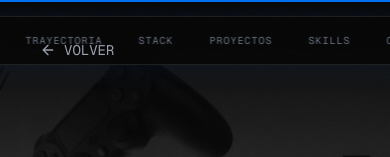
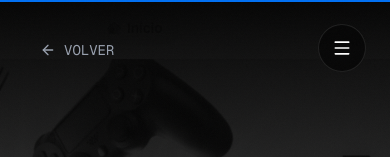
Before and after one commit to PabloLinares06/Portafolio, a Next.js app: page /projects/natechnology in a window 390 px wide. Shown: the top 157 px of the page. Built offline with nearby package versions, Linux system fonts and the light colour scheme.

Commit message:
restauracion del navbar

```diff
--- a/src/components/Navbar.tsx
+++ b/src/components/Navbar.tsx
@@ -1,9 +1,10 @@
 'use client';
 
 import { useEffect, useState } from 'react';
-import { motion, useScroll, useMotionValueEvent } from 'framer-motion';
+import { motion, useScroll, useMotionValueEvent, AnimatePresence } from 'framer-motion';
 import Link from 'next/link';
 import { usePathname } from 'next/navigation';
+import { Menu, X } from 'lucide-react';
 
 const navItems = [
   { label: 'Inicio', href: '/#hero' },
@@ -17,6 +18,7 @@ const navItems = [
 export default function Navbar() {
   const [isVisible, setIsVisible] = useState(false);
   const [activeSection, setActiveSection] = useState('hero');
+  const [isOpen, setIsOpen] = useState(false);
   const { scrollY } = useScroll();
   const pathname = usePathname();
   const isHomePage = pathname === '/';
@@ -26,14 +28,12 @@ export default function Navbar() {
   });
 
   useEffect(() => {
-    // Force visibility on subpages
     if (!isHomePage) {
       setIsVisible(true);
       return;
     }
 
     const sections = navItems.map((item) => item.href.split('#')[1]);
-
     const observerOptions = {
       root: null,
       rootMargin: '-20% 0px -70% 0px',
@@ -49,7 +49,6 @@ export default function Navbar() {
     };
 
     const observer = new IntersectionObserver(handleIntersect, observerOptions);
-
     sections.forEach((id) => {
       const el = document.getElementById(id);
       if (el) observer.observe(el);
@@ -58,18 +57,16 @@ export default function Navbar() {
     return () => observer.disconnect();
   }, [isHomePage]);
 
-  const handleNavClick = (id: string) => {
-    if (isHomePage) {
-      setActiveSection(id);
-    }
-  };
+  const toggleMenu = () => setIsOpen(!isOpen);
 
   return (
+    <>
+      {/* Desktop Navbar */}
       <motion.nav
         initial={{ y: -100, opacity: 0 }}
         animate={isVisible ? { y: 0, opacity: 1 } : { y: -100, opacity: 0 }}
         transition={{ duration: 0.4, ease: 'easeInOut' }}
-      className="fixed top-4 left-1/2 -translate-x-1/2 z-50 flex items-center gap-1 px-4 py-2 rounded-full border border-white/10 bg-[#050505]/80 backdrop-blur-lg shadow-[0_0_30px_rgba(0,112,243,0.1)]"
+        className="fixed top-6 left-1/2 -translate-x-1/2 z-50 hidden md:flex items-center gap-1 px-4 py-2 rounded-full border border-white/10 bg-[#050505]/80 backdrop-blur-lg shadow-[0_0_30px_rgba(0,112,243,0.1)]"
       >
         {navItems.map((item) => {
           const id = item.href.split('#')[1];
@@ -78,8 +75,8 @@ export default function Navbar() {
             <Link
               key={item.label}
               href={item.href}
-            onClick={() => handleNavClick(id)}
-            className={`relative px-4 py-2 text-[10px] md:text-xs font-mono uppercase tracking-widest transition-colors duration-300 rounded-full interactive ${isActive ? 'text-white' : 'text-gray-500 hover:text-gray-300'
+              className={`relative px-4 py-2 text-xs font-mono uppercase tracking-widest transition-colors duration-300 rounded-full interactive ${
+                isActive ? 'text-white' : 'text-gray-500 hover:text-gray-300'
               }`}
             >
               {isActive && (
@@ -94,5 +91,56 @@ export default function Navbar() {
           );
         })}
       </motion.nav>
+
+      {/* Mobile Navbar Trigger */}
+      <motion.button
+        initial={{ y: -100, opacity: 0 }}
+        animate={isVisible ? { y: 0, opacity: 1 } : { y: -100, opacity: 0 }}
+        onClick={toggleMenu}
+        className="fixed top-6 right-6 z-[60] md:hidden w-12 h-12 flex items-center justify-center rounded-full border border-white/10 bg-[#050505]/80 backdrop-blur-lg text-white interactive"
+      >
+        <AnimatePresence mode="wait">
+          {isOpen ? <X key="close" size={20} /> : <Menu key="menu" size={20} />}
+        </AnimatePresence>
+      </motion.button>
+
+      {/* Mobile Menu Overlay */}
+      <AnimatePresence>
+        {isOpen && (
+          <motion.div
+            initial={{ opacity: 0, x: '100%' }}
+            animate={{ opacity: 1, x: 0 }}
+            exit={{ opacity: 0, x: '100%' }}
+            transition={{ type: 'spring', damping: 25, stiffness: 200 }}
+            className="fixed inset-0 z-[55] bg-background flex flex-col items-center justify-center md:hidden"
+          >
+            <div className="flex flex-col items-center gap-8">
+              {navItems.map((item, index) => (
+                <motion.div
+                  key={item.label}
+                  initial={{ opacity: 0, y: 20 }}
+                  animate={{ opacity: 1, y: 0 }}
+                  transition={{ delay: 0.1 * index }}
+                >
+                  <Link
+                    href={item.href}
+                    onClick={() => setIsOpen(false)}
+                    className="text-4xl font-bold tracking-tighter text-white hover:text-primary transition-colors uppercase"
+                  >
+                    {item.label}
+                  </Link>
+                </motion.div>
+              ))}
+            </div>
+
+            {/* Social / Contact bottom */}
+            <div className="absolute bottom-12 flex gap-6">
+               <a href="mailto:juanpalinare@gmail.com" className="text-gray-500 font-mono text-xs uppercase tracking-widest">Email</a>
+               <a href="https://linkedin.com/in/jplinaresdev" target="_blank" className="text-gray-500 font-mono text-xs uppercase tracking-widest">LinkedIn</a>
+            </div>
+          </motion.div>
+        )}
+      </AnimatePresence>
+    </>
   );
 }
```
Lines whose indentation alone changed are shown as unchanged.
